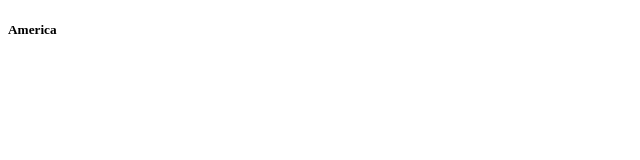
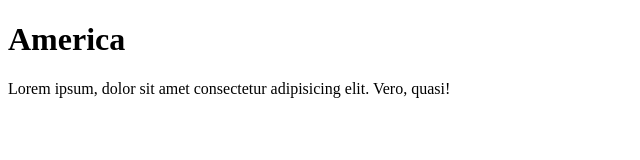
Before and after one commit to AnthonyVas/anthonyvas.github.io, a plain HTML site: page index.html in a window 1280 px wide. Shown: the whole page, without its empty margins (0-640 px from the left). Drawn offline with Linux system fonts and the light colour scheme.

Commit message:
Prueba 2

```diff
--- a/index.html
+++ b/index.html
@@ -7,6 +7,8 @@
     <title>Document</title>
 </head>
 <body>
-    <h5>America</h5>
+    <h1>America</h1>
+    <p>Lorem ipsum, dolor sit amet consectetur adipisicing elit. Vero, quasi!</p>
+
 </body>
 </html>
```
